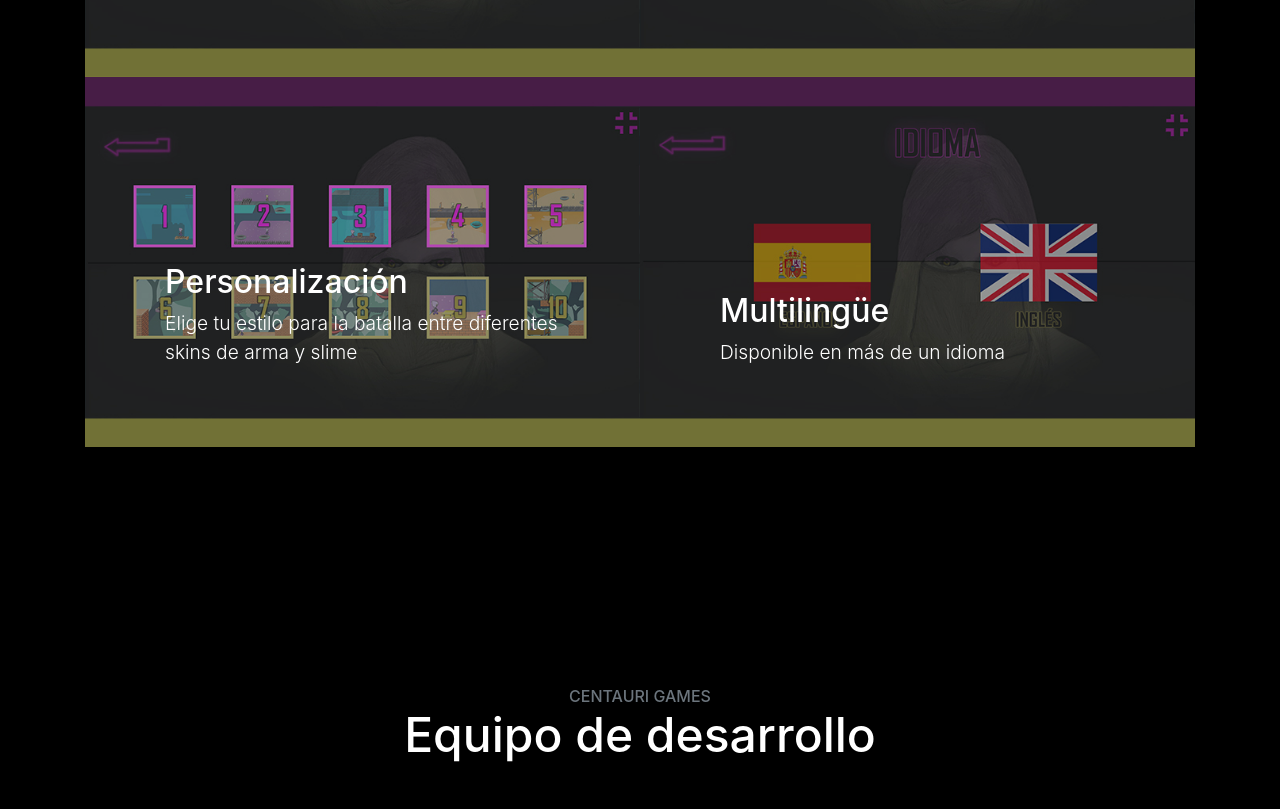
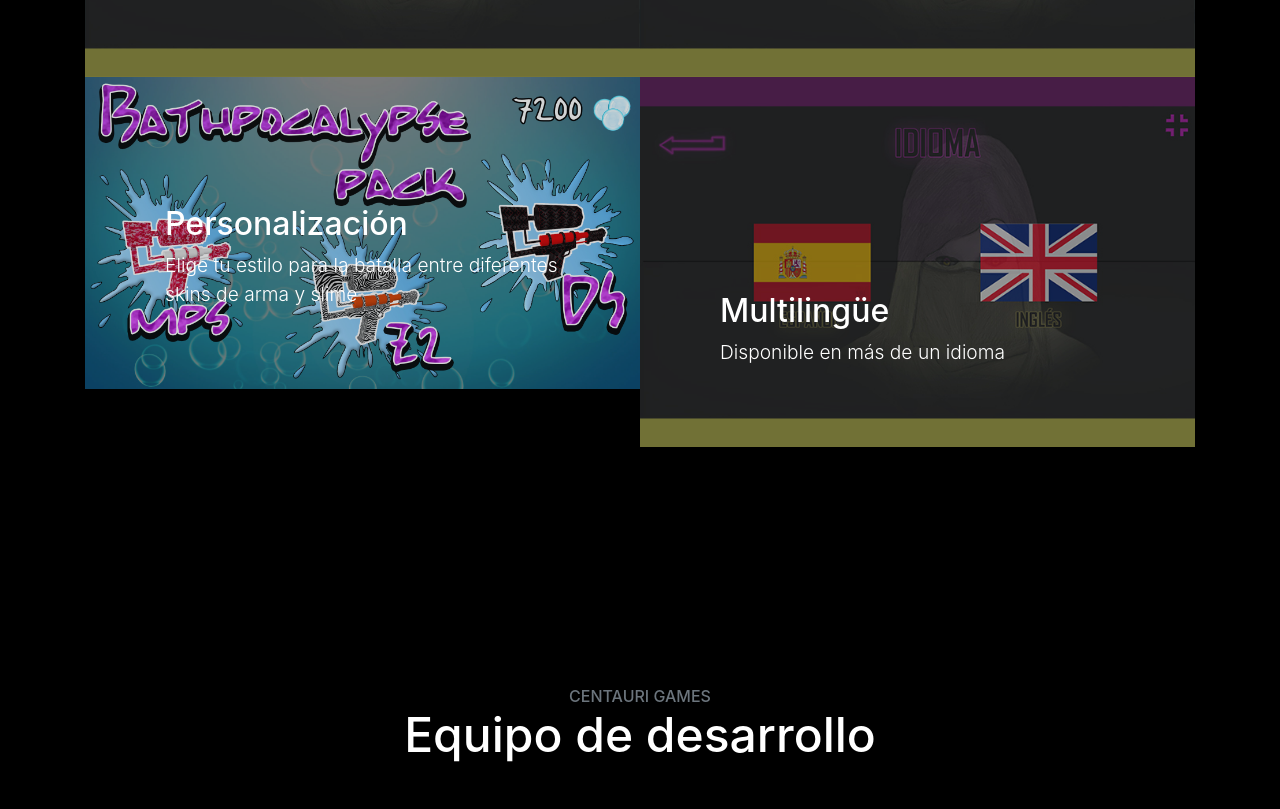
Before and after one commit to Centauri-Games/Centauri-Games.github.io, a website with bundled scripts: page index.html in a window 1280 px wide. Shown: the part 6430-7239 px from the top of the page. Built offline with nearby package versions, Linux system fonts and the light colour scheme.

Commit message:
portfolio

```diff
--- a/index.html
+++ b/index.html
@@ -385,7 +385,7 @@
                                 <p class="mb-0">Elige tu estilo para la batalla entre diferentes skins de arma y slime</p>
                             </div>
                         </div>
-                        <img class="img-fluid" src="img/portfolio-3.jpg" alt="">
+                        <img class="img-fluid" src="img/pack de skins.png" alt="">
                     </a>
                 </div>
 
```
Also changed, not shown: img/bathpocalypse.png (added), img/pack de skins.png (added).
